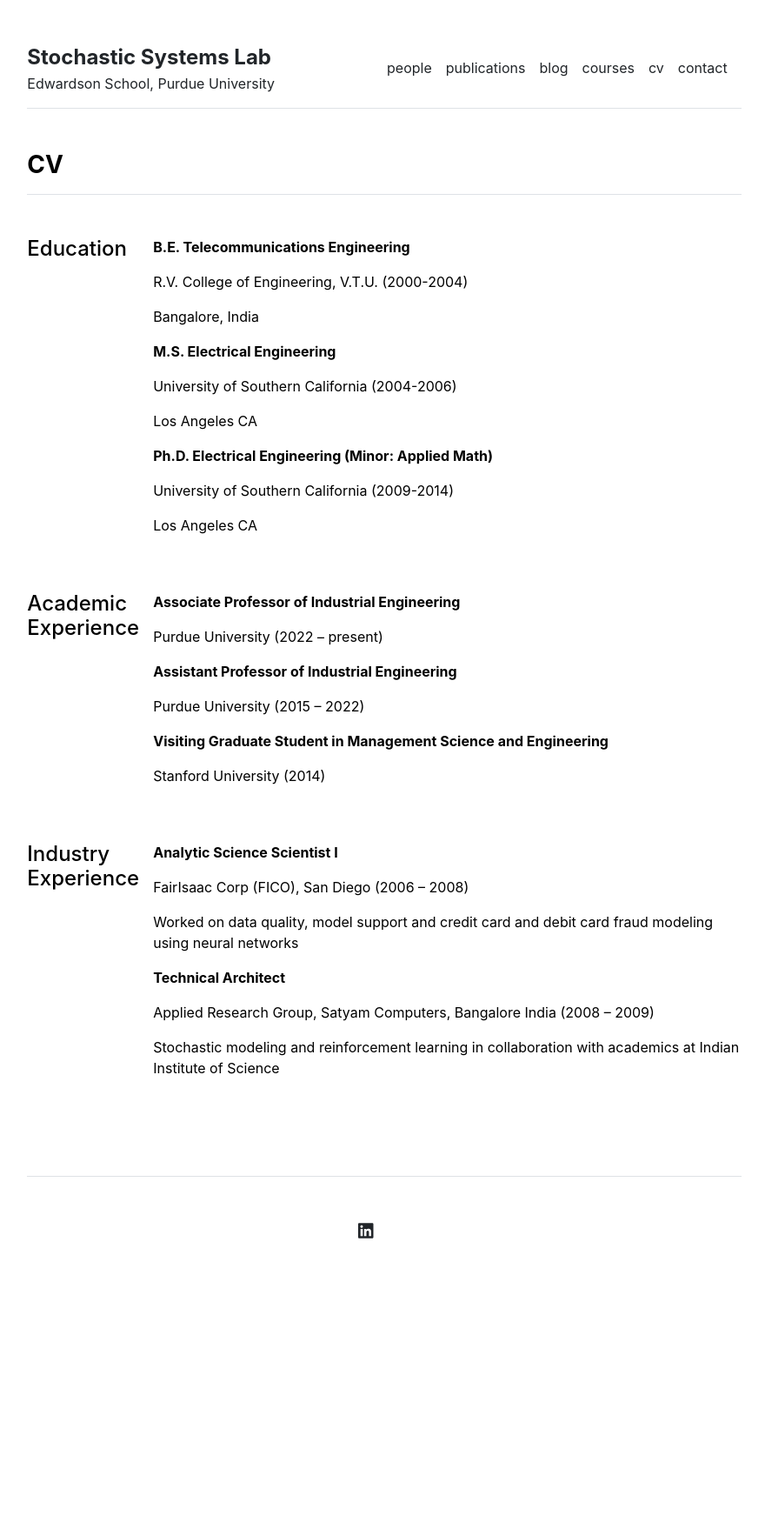
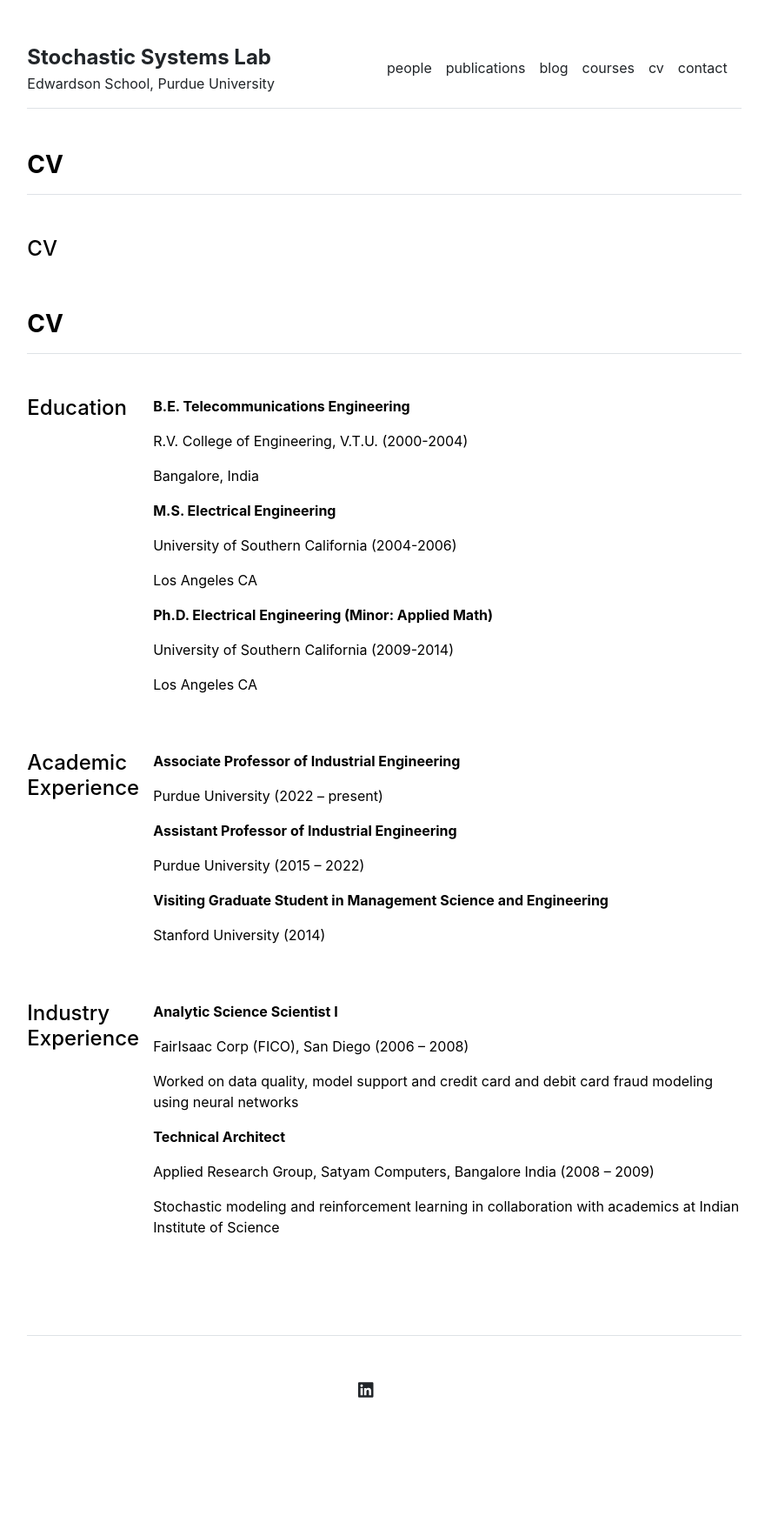
Before and after one commit to stochasticsystemslab/stochasticsystemslab.github.io, a Jekyll site: the page built from cv.md, in a window 1280 px wide. Shown: the whole page at 87% size, without its empty margins (198-1078 px from the left). Built offline with Jekyll 4.4.1, drawn with Linux system fonts in a browser that asks for light colours; before the commit the page ends 1527 px from its top, so only the background shows below that.

Commit message:
Update cv.html

```diff
--- a/_layouts/cv.html
+++ b/_layouts/cv.html
@@ -3,6 +3,22 @@ layout: default
 ---
 
 {{ content }}
+
+<div class="row g-5 mb-5">
+  <div>
+    <h3 class="fw-bold border-bottom pb-3 mb-5">CV</h3>
+    <div class="row g-5 mb-5">
+      <div class="col-md-2">
+        <h4>CV</h4>
+      </div>
+      <div class="col-md-10">
+        {% for section in site.data.cv.file %}
+          <p class="fw-bold">{{ section.title }}</p>
+          <p>{{ section.description }}</p>
+          <p>{{ section.location }}</p>
+        {% endfor %}
+      </div>
+    </div>
 
 <div class="row g-5 mb-5">
   <div>
```
